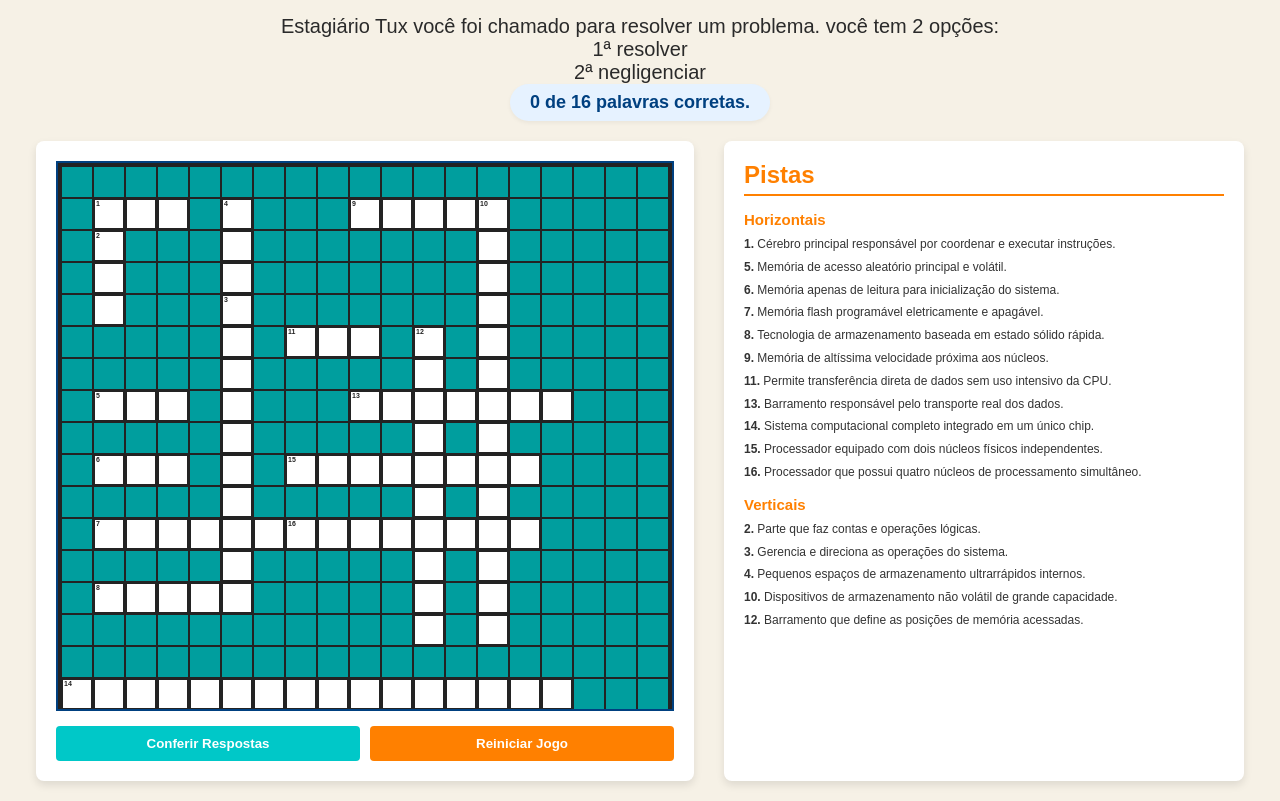
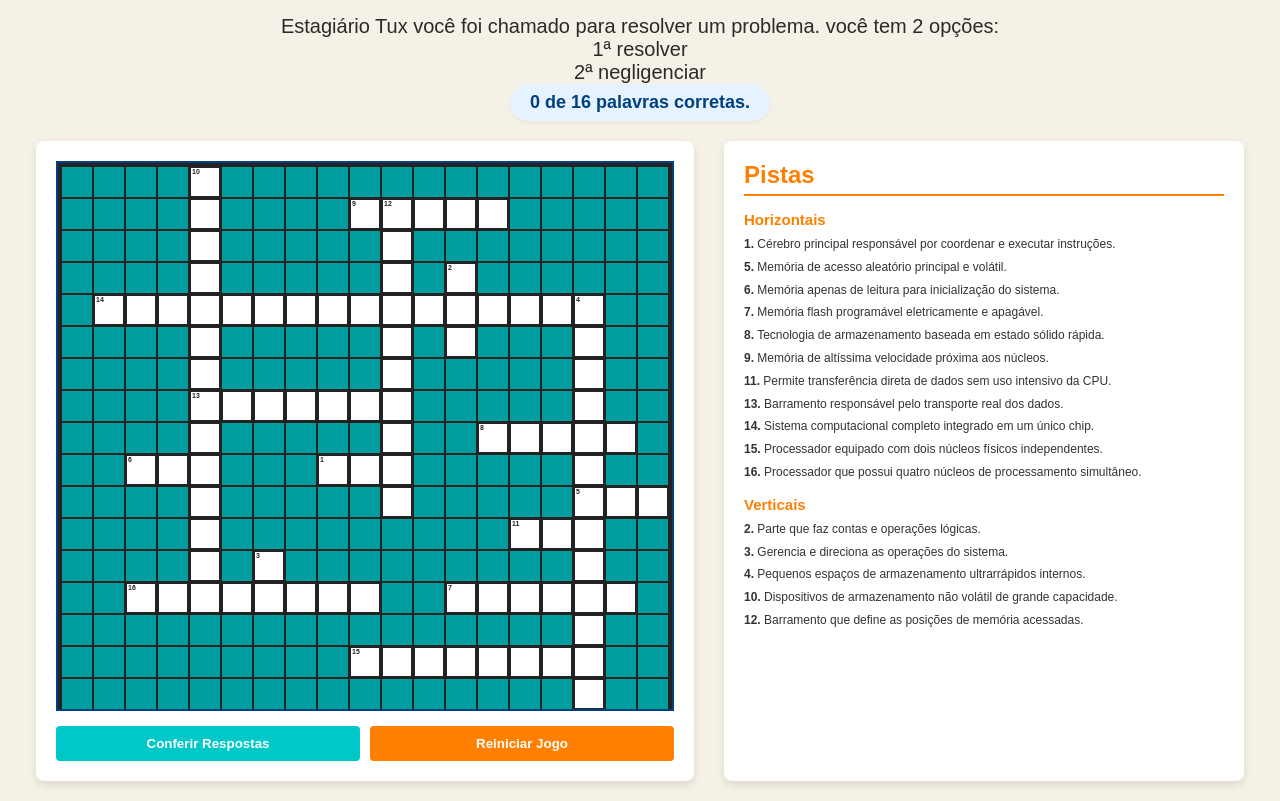
Before and after one commit to PereiraVF10/-Arquitetura-Computacional, a plain HTML site: page index.html in a window 1280 px wide. Shown: the part 88-889 px from the top of the page. Drawn offline with Linux system fonts and the light colour scheme.

Commit message:
finalizado

```diff
--- a/script.js
+++ b/script.js
@@ -1,56 +1,211 @@
+
 const wordsData = [
-    // Horizontais (ordenadas em ordem crescente de ID)
-    { id: 1, term: "CPU", word: "CPU", row: 2, col: 2, dir: "H", clue: "Cérebro principal responsável por coordenar e executar instruções." },
-    { id: 5, term: "RAM", word: "RAM", row: 8, col: 2, dir: "H", clue: "Memória de acesso aleatório principal e volátil." },
-    { id: 6, term: "ROM", word: "ROM", row: 10, col: 2, dir: "H", clue: "Memória apenas de leitura para inicialização do sistema." },
-    { id: 7, term: "EEPROM", word: "EEPROM", row: 12, col: 2, dir: "H", clue: "Memória flash programável eletricamente e apagável." },
-    { id: 8, term: "Flash", word: "FLASH", row: 14, col: 2, dir: "H", clue: "Tecnologia de armazenamento baseada em estado sólido rápida." },
-    { id: 9, term: "cache", word: "CACHE", row: 2, col: 10, dir: "H", clue: "Memória de altíssima velocidade próxima aos núcleos." },
-    { id: 11, term: "DMA", word: "DMA", row: 6, col: 8, dir: "H", clue: "Permite transferência direta de dados sem uso intensivo da CPU." },
-    { id: 13, term: "data bus", word: "DATABUS", row: 8, col: 10, dir: "H", clue: "Barramento responsável pelo transporte real dos dados." },
-    { id: 14, term: "microcontrolador", word: "MICROCONTROLADOR", row: 17, col: 1, dir: "H", clue: "Sistema computacional completo integrado em um único chip." },
-    { id: 15, term: "dual core", word: "DUALCORE", row: 10, col: 8, dir: "H", clue: "Processador equipado com dois núcleos físicos independentes." },
-    { id: 16, term: "quad core", word: "QUADCORE", row: 12, col: 8, dir: "H", clue: "Processador que possui quatro núcleos de processamento simultâneo." },
+    // Horizontais
+    {
+        id: 1,
+        term: "CPU",
+        word: "CPU",
+        row: 10,
+        col: 9,
+        dir: "H",
+        clue: "Cérebro principal responsável por coordenar e executar instruções."
+    },
+    {
+        id: 5,
+        term: "RAM",
+        word: "RAM",
+        row: 11,
+        col: 17,
+        dir: "H",
+        clue: "Memória de acesso aleatório principal e volátil."
+    },
+    {
+        id: 6,
+        term: "ROM",
+        word: "ROM",
+        row: 10,
+        col: 3,
+        dir: "H",
+        clue: "Memória apenas de leitura para inicialização do sistema."
+    },
+    {
+        id: 7,
+        term: "EEPROM",
+        word: "EEPROM",
+        row: 14,
+        col: 13,
+        dir: "H",
+        clue: "Memória flash programável eletricamente e apagável."
+    },
+    {
+        id: 8,
+        term: "FLASH",
+        word: "FLASH",
+        row: 9,
+        col: 14,
+        dir: "H",
+        clue: "Tecnologia de armazenamento baseada em estado sólido rápida."
+    },
+    {
+        id: 9,
+        term: "cache",
+        word: "CACHE",
+        row: 2,
+        col: 10,
+        dir: "H",
+        clue: "Memória de altíssima velocidade próxima aos núcleos."
+    },
+    {
+        id: 11,
+        term: "DMA",
+        word: "DMA",
+        row: 12,
+        col: 15,
+        dir: "H",
+        clue: "Permite transferência direta de dados sem uso intensivo da CPU."
+    },
+    {
+        id: 13,
+        term: "data bus",
+        word: "DATABUS",
+        row: 8,
+        col: 5,
+        dir: "H",
+        clue: "Barramento responsável pelo transporte real dos dados."
+    },
+    {
+        id: 14,
+        term: "microcontrolador",
+        word: "MICROCONTROLADOR",
+        row: 5,
+        col: 2,
+        dir: "H",
+        clue: "Sistema computacional completo integrado em um único chip."
+    },
+    {
+        id: 15,
+        term: "dual core",
+        word: "DUALCORE",
+        row: 16,
+        col: 10,
+        dir: "H",
+        clue: "Processador equipado com dois núcleos físicos independentes."
+    },
+    {
+        id: 16,
+        term: "quad core",
+        word: "QUADCORE",
+        row: 14,
+        col: 3,
+        dir: "H",
+        clue: "Processador que possui quatro núcleos de processamento simultâneo."
+    },
 
-    // Verticais (ordenadas em ordem crescente de ID)
-    { id: 2, term: "ULA", word: "ULA", row: 3, col: 2, dir: "V", clue: "Parte que faz contas e operações lógicas." },
-    { id: 3, term: "UC (Unidade de Controle)", word: "UC", row: 5, col: 6, dir: "V", clue: "Gerencia e direciona as operações do sistema." },
-    { id: 4, term: "registradores", word: "REGISTRADORES", row: 2, col: 6, dir: "V", clue: "Pequenos espaços de armazenamento ultrarrápidos internos." },
-    { id: 10, term: "memória de massa", word: "MEMORIADEMASSA", row: 2, col: 14, dir: "V", clue: "Dispositivos de armazenamento não volátil de grande capacidade." },
-    { id: 12, term: "address bus", word: "ADDRESSBUS", row: 6, col: 12, dir: "V", clue: "Barramento que define as posições de memória acessadas." }
+    // Verticais
+    {
+        id: 2,
+        term: "ULA",
+        word: "ULA",
+        row: 4,
+        col: 13,
+        dir: "V",
+        clue: "Parte que faz contas e operações lógicas."
+    },
+    {
+        id: 3,
+        term: "UC (Unidade de Controle)",
+        word: "UC",
+        row: 13,
+        col: 7,
+        dir: "V",
+        clue: "Gerencia e direciona as operações do sistema."
+    },
+    {
+        id: 4,
+        term: "registradores",
+        word: "REGISTRADORES",
+        row: 5,
+        col: 17,
+        dir: "V",
+        clue: "Pequenos espaços de armazenamento ultrarrápidos internos."
+    },
+    {
+        id: 10,
+        term: "memória de massa",
+        word: "MEMORIADEMASSA",
+        row: 1,
+        col: 5,
+        dir: "V",
+        clue: "Dispositivos de armazenamento não volátil de grande capacidade."
+    },
+    {
+        id: 12,
+        term: "address bus",
+        word: "ADDRESSBUS",
+        row: 2,
+        col: 11,
+        dir: "V",
+        clue: "Barramento que define as posições de memória acessadas."
+    }
 ];
 
 const boardSize = 19;
+
 const boardElement = document.getElementById("crossword-board");
 const btnCheck = document.getElementById("btn-check");
 const btnReset = document.getElementById("btn-reset");
 const scoreDisplay = document.getElementById("score-display");
+
 const horizontalCluesList = document.getElementById("horizontal-clues");
 const verticalCluesList = document.getElementById("vertical-clues");
 
+
+// Criar as pistas
 function renderClues() {
     horizontalCluesList.innerHTML = "";
     verticalCluesList.innerHTML = "";
 
-    // Ordena as listas de dicas de forma estritamente crescente pelo ID
-    const horizontais = wordsData.filter(item => item.dir === "H").sort((a, b) => a.id - b.id);
-    const verticais = wordsData.filter(item => item.dir === "V").sort((a, b) => a.id - b.id);
+    const horizontais = wordsData
+        .filter(item => item.dir === "H")
+        .sort((a, b) => a.id - b.id);
+
+    const verticais = wordsData
+        .filter(item => item.dir === "V")
+        .sort((a, b) => a.id - b.id);
 
     horizontais.forEach(item => {
         const li = document.createElement("li");
+
         li.id = `clue-${item.id}`;
-        li.innerHTML = `<b>${item.id}.</b> ${item.clue} <span class="revealed-answer" style="display:none;">- ${item.term}</span>`;
+
+        li.innerHTML = `
+            <b>${item.id}.</b> ${item.clue}
+            <span class="revealed-answer" style="display:none;">
+                - ${item.term}
+            </span>
+        `;
+
         horizontalCluesList.appendChild(li);
     });
 
     verticais.forEach(item => {
         const li = document.createElement("li");
+
         li.id = `clue-${item.id}`;
-        li.innerHTML = `<b>${item.id}.</b> ${item.clue} <span class="revealed-answer" style="display:none;">- ${item.term}</span>`;
+
+        li.innerHTML = `
+            <b>${item.id}.</b> ${item.clue}
+            <span class="revealed-answer" style="display:none;">
+                - ${item.term}
+            </span>
+        `;
+
         verticalCluesList.appendChild(li);
     });
 }
 
+
+// Criar o tabuleiro
 function createBoard() {
     boardElement.innerHTML = "";
 
@@ -61,75 +216,137 @@ function createBoard() {
         let r = item.row;
         let c = item.col;
 
-        if (!cellNumbers[`${r}-${c}`]) {
-            cellNumbers[`${r}-${c}`] = item.id;
+        const startKey = `${r}-${c}`;
+
+        if (!cellNumbers[startKey]) {
+            cellNumbers[startKey] = item.id;
         }
 
         for (let i = 0; i < item.word.length; i++) {
-            activeCells[`${r}-${c}`] = true;
-            if (item.dir === "H") c++;
-            else r++;
+            const key = `${r}-${c}`;
+
+            activeCells[key] = true;
+
+            if (item.dir === "H") {
+                c++;
+            } else {
+                r++;
+            }
         }
     });
 
-    boardElement.style.gridTemplateColumns = `repeat(${boardSize}, 30px)`;
-    boardElement.style.gridTemplateRows = `repeat(${boardSize}, 30px)`;
+    boardElement.style.gridTemplateColumns =
+        `repeat(${boardSize}, 30px)`;
+
+    boardElement.style.gridTemplateRows =
+        `repeat(${boardSize}, 30px)`;
 
     for (let r = 1; r <= boardSize; r++) {
         for (let c = 1; c <= boardSize; c++) {
             const key = `${r}-${c}`;
+
             const wrapper = document.createElement("div");
             wrapper.className = "cell-wrapper";
 
             const input = document.createElement("input");
+
             input.type = "text";
             input.maxLength = 1;
+
             input.dataset.row = r;
             input.dataset.col = c;
 
             if (activeCells[key]) {
                 input.className = "cell";
+
+                // Número da palavra
                 if (cellNumbers[key]) {
                     const numSpan = document.createElement("span");
+
                     numSpan.className = "cell-number";
                     numSpan.textContent = cellNumbers[key];
+
                     wrapper.appendChild(numSpan);
                 }
 
-                input.addEventListener("input", (e) => {
-                    const val = e.target.value;
-                    if (val.length === 1) {
-                        const nextInput = document.querySelector(`input[data-row='${r}'][data-col='${c + 1}']`) ||
-                                          document.querySelector(`input[data-row='${r + 1}'][data-col='${c}']`);
-                        if (nextInput && !nextInput.classList.contains("blocked") && !nextInput.disabled) {
+                // Digitar letras
+                input.addEventListener("input", function () {
+                    input.value = input.value
+                        .replace(/[^a-zA-Z]/g, "")
+                        .toUpperCase();
+
+                    if (input.value !== "") {
+                        let nextInput = null;
+
+                        // Tenta avançar para a direita
+                        nextInput = document.querySelector(
+                            `input[data-row='${r}'][data-col='${c + 1}']`
+                        );
+
+                        // Se não houver célula, tenta para baixo
+                        if (!nextInput || nextInput.disabled) {
+                            nextInput = document.querySelector(
+                                `input[data-row='${r + 1}'][data-col='${c}']`
+                            );
+                        }
+
+                        if (nextInput && !nextInput.disabled) {
                             nextInput.focus();
                         }
                     }
                 });
 
-                input.addEventListener("keydown", (e) => {
-                    if (e.key === "Backspace" && input.value === "") {
-                        const prevInput = document.querySelector(`input[data-row='${r}'][data-col='${c - 1}']`) ||
-                                          document.querySelector(`input[data-row='${r - 1}'][data-col='${c}']`);
-                        if (prevInput && !prevInput.classList.contains("blocked") && !prevInput.disabled) {
-                            prevInput.focus();
-                            prevInput.value = "";
+                // Navegação pelo teclado
+                input.addEventListener("keydown", function (e) {
+                    let target = null;
+
+                    if (e.key === "ArrowRight") {
+                        target = document.querySelector(
+                            `input[data-row='${r}'][data-col='${c + 1}']`
+                        );
+                    }
+
+                    if (e.key === "ArrowLeft") {
+                        target = document.querySelector(
+                            `input[data-row='${r}'][data-col='${c - 1}']`
+                        );
+                    }
+
+                    if (e.key === "ArrowDown") {
+                        target = document.querySelector(
+                            `input[data-row='${r + 1}'][data-col='${c}']`
+                        );
+                    }
+
+                    if (e.key === "ArrowUp") {
+                        target = document.querySelector(
+                            `input[data-row='${r - 1}'][data-col='${c}']`
+                        );
+                    }
+
+                    if (target && !target.disabled) {
+                        target.focus();
+                    }
+
+                    // Apagar e voltar
+                    if (e.key === "Backspace") {
+                        if (input.value !== "") {
+                            input.value = "";
                             e.preventDefault();
+                        } else {
+                            const previousInput = document.querySelector(
+                                `input[data-row='${r}'][data-col='${c - 1}']`
+                            );
+
+                            if (previousInput && !previousInput.disabled) {
+                                previousInput.focus();
+                                previousInput.value = "";
+                                e.preventDefault();
+                            }
                         }
-                    } else if (e.key === "ArrowRight") {
-                        const target = document.querySelector(`input[data-row='${r}'][data-col='${c + 1}']`);
-                        if (target && !target.classList.contains("blocked")) target.focus();
-                    } else if (e.key === "ArrowLeft") {
-                        const target = document.querySelector(`input[data-row='${r}'][data-col='${c - 1}']`);
-                        if (target && !target.classList.contains("blocked")) target.focus();
-                    } else if (e.key === "ArrowDown") {
-                        const target = document.querySelector(`input[data-row='${r + 1}'][data-col='${c}']`);
-                        if (target && !target.classList.contains("blocked")) target.focus();
-                    } else if (e.key === "ArrowUp") {
-                        const target = document.querySelector(`input[data-row='${r - 1}'][data-col='${c}']`);
-                        if (target && !target.classList.contains("blocked")) target.focus();
                     }
                 });
+
             } else {
                 input.className = "cell blocked";
                 input.disabled = true;
@@ -141,41 +358,70 @@ function createBoard() {
     }
 }
 
+
+// Conferir respostas
 function checkAnswers() {
     let correctWordsCount = 0;
 
     wordsData.forEach(item => {
         let r = item.row;
         let c = item.col;
+
         let userWord = "";
         let cellsInWord = [];
 
         for (let i = 0; i < item.word.length; i++) {
-            const input = document.querySelector(`input[data-row='${r}'][data-col='${c}']`);
+            const input = document.querySelector(
+                `input[data-row='${r}'][data-col='${c}']`
+            );
+
             if (input) {
                 userWord += (input.value || "").toUpperCase();
-                cellsInWord.push({ input, expectedChar: item.word[i] });
+
+                cellsInWord.push({
+                    input: input,
+                    expectedChar: item.word[i]
+                });
             }
-            if (item.dir === "H") c++;
-            else r++;
+
+            if (item.dir === "H") {
+                c++;
+            } else {
+                r++;
+            }
         }
 
-        const isWordCorrect = (userWord === item.word);
-        const clueElement = document.querySelector(`#clue-${item.id} .revealed-answer`);
+        const isWordCorrect = userWord === item.word;
+
+        const clueElement = document.querySelector(
+            `#clue-${item.id} .revealed-answer`
+        );
 
         if (isWordCorrect) {
             correctWordsCount++;
-            if (clueElement) clueElement.style.display = "inline";
+
+            if (clueElement) {
+                clueElement.style.display = "inline";
+            }
+
             cellsInWord.forEach(itemCell => {
-                itemCell.input.disabled = true;
                 itemCell.input.classList.add("correct");
                 itemCell.input.classList.remove("incorrect");
+
+                // Travar letras corretas
+                itemCell.input.disabled = true;
             });
+
         } else {
-            if (clueElement) clueElement.style.display = "none";
+            if (clueElement) {
+                clueElement.style.display = "none";
+            }
+
             cellsInWord.forEach(itemCell => {
                 const charEntered = itemCell.input.value.toUpperCase();
+
                 itemCell.input.classList.remove("correct", "incorrect");
+
                 if (charEntered !== "") {
                     if (charEntered === itemCell.expectedChar) {
                         itemCell.input.classList.add("correct");
@@ -187,22 +433,36 @@ function checkAnswers() {
         }
     });
 
-    scoreDisplay.textContent = `${correctWordsCount} de ${wordsData.length} palavras corretas.`;
+    scoreDisplay.textContent =
+        `${correctWordsCount} de ${wordsData.length} palavras corretas.`;
 }
 
+
+// Reiniciar o jogo
 function resetBoard() {
     const inputs = document.querySelectorAll(".cell:not(.blocked)");
+
     inputs.forEach(input => {
         input.value = "";
         input.disabled = false;
+
         input.classList.remove("correct", "incorrect");
     });
-    document.querySelectorAll(".revealed-answer").forEach(span => span.style.display = "none");
-    scoreDisplay.textContent = "0 de 16 palavras corretas.";
+
+    document.querySelectorAll(".revealed-answer").forEach(span => {
+        span.style.display = "none";
+    });
+
+    scoreDisplay.textContent =
+        `0 de ${wordsData.length} palavras corretas.`;
 }
 
+
+// Botões
 btnCheck.addEventListener("click", checkAnswers);
 btnReset.addEventListener("click", resetBoard);
 
+
+// Iniciar jogo
 renderClues();
 createBoard();
```
Also changed, not shown: index.css (+4 -5 lines), index.html (+0 -5 lines).
